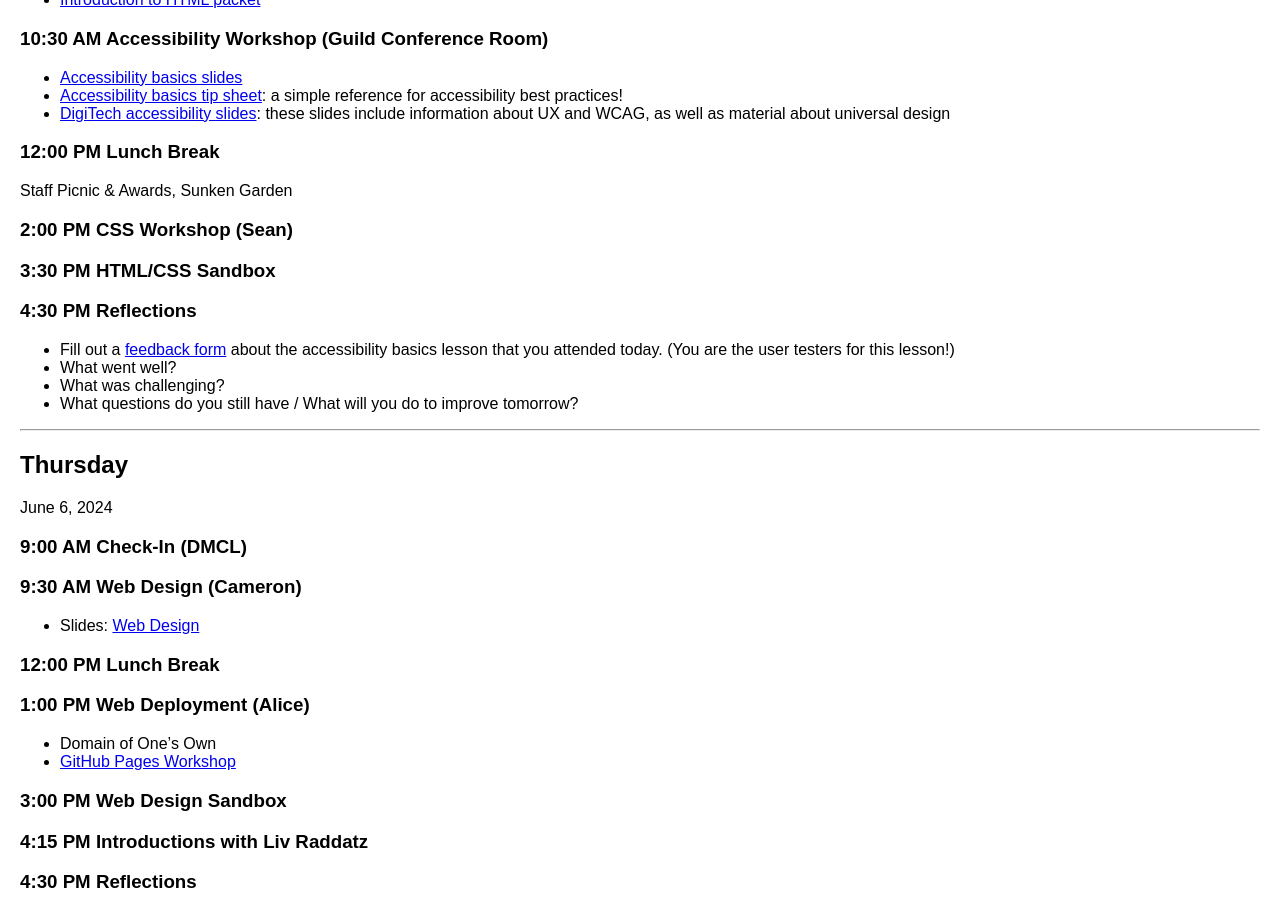
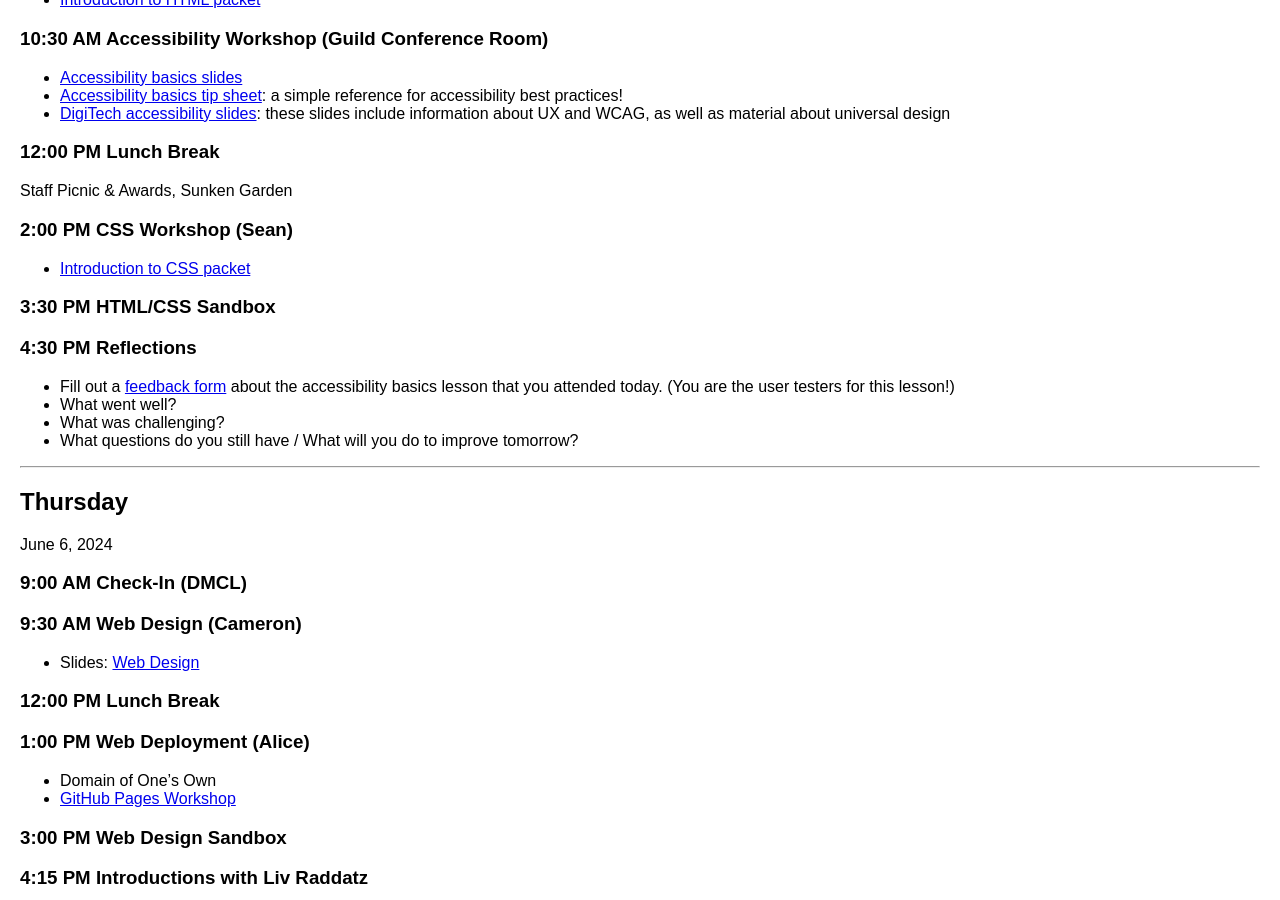
Before and after one commit to digbmc/dssf-syll, a Jekyll site: the page built from _weeks/01-intro.md, in a window 1280 px wide and 900 px high, scrolled down 2515 px. Built offline with Jekyll 4.4.1, drawn with Linux system fonts in a browser that asks for light colours.

Commit message:
Update 01-intro.md; add css materials

```diff
--- a/_weeks/01-intro.md
+++ b/_weeks/01-intro.md
@@ -103,6 +103,7 @@ June 5, 2024
 Staff Picnic & Awards, Sunken Garden
 
 ### 2:00 PM CSS Workshop (Sean)
+- [Introduction to CSS packet](../resources/POGIL-CSS-Introduction.pdf)
 
 ### 3:30 PM  HTML/CSS Sandbox
 
```
